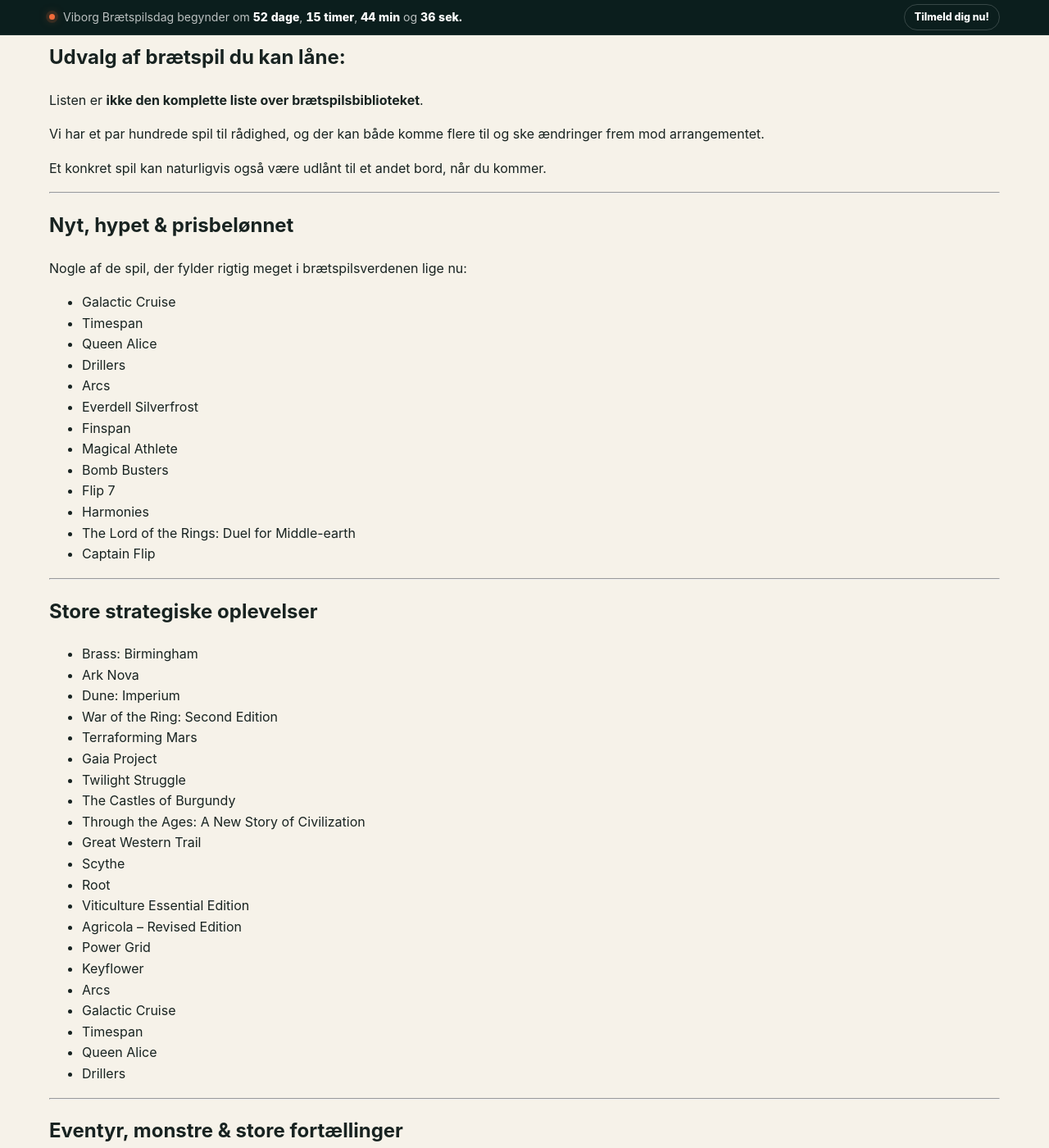
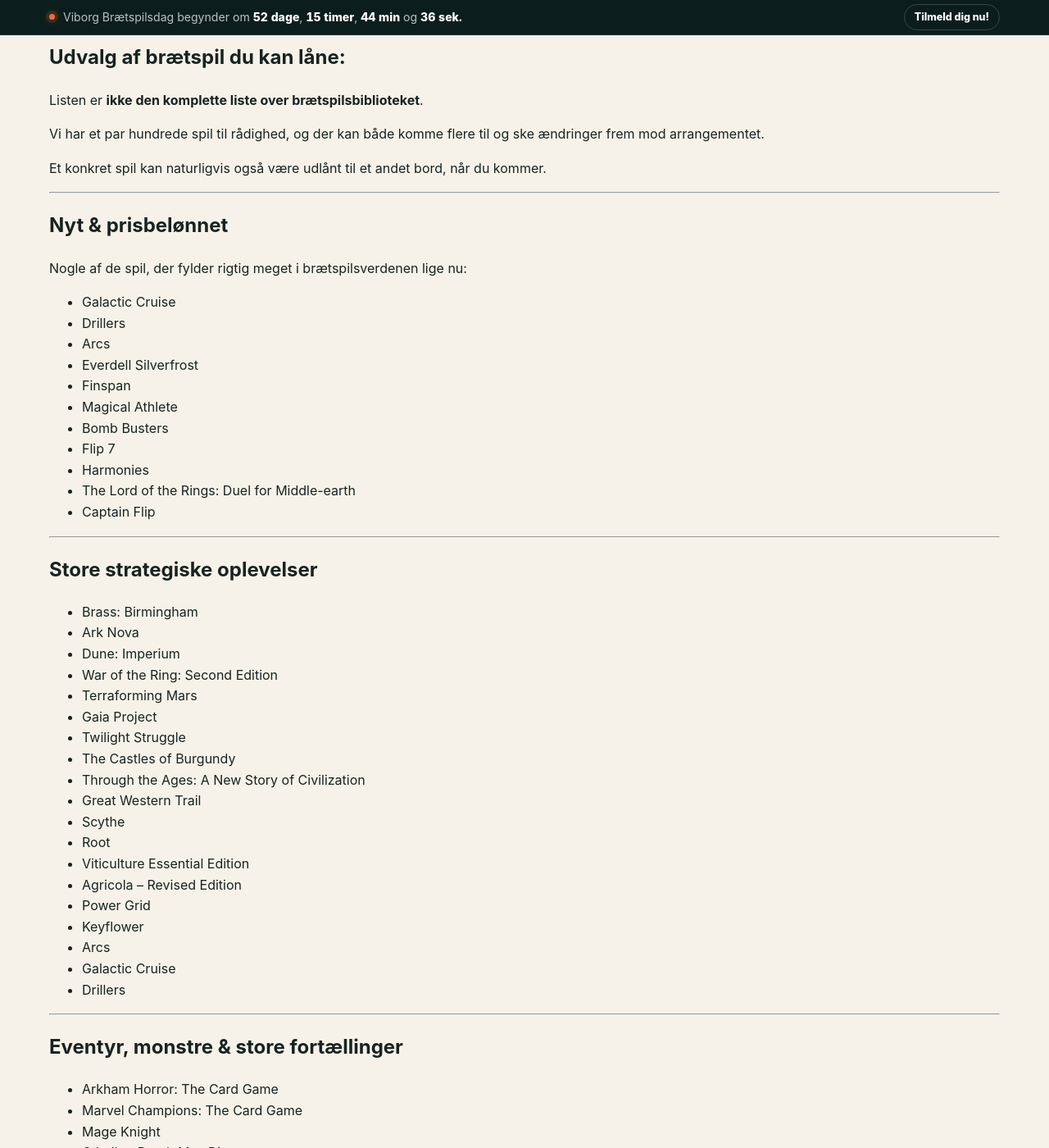
Before and after one commit to Andrejao/spilex, a Jekyll site: the page built from _posts/2026-09-15-aabent-braetspilsbibliotek.md, in a window 1280 px wide and 1400 px high, scrolled down 1397 px. Shown: the whole window at 82% size. Built offline with Jekyll 4.4.1, drawn with Linux system fonts in a browser that asks for light colours.

Commit message:
Update 2026-09-15-aabent-braetspilsbibliotek.md

```diff
--- a/_posts/2026-09-15-aabent-braetspilsbibliotek.md
+++ b/_posts/2026-09-15-aabent-braetspilsbibliotek.md
@@ -44,13 +44,11 @@
 Et konkret spil kan naturligvis også være udlånt til et andet bord, når du kommer.
 
 ---
-## Nyt, hypet & prisbelønnet
+## Nyt & prisbelønnet
 
 Nogle af de spil, der fylder rigtig meget i brætspilsverdenen lige nu:
 
 - Galactic Cruise
-- Timespan
-- Queen Alice
 - Drillers
 - Arcs
 - Everdell Silverfrost
@@ -84,8 +82,6 @@
 - Keyflower
 - Arcs
 - Galactic Cruise
-- Timespan
-- Queen Alice
 - Drillers
 
 ---
@@ -447,7 +443,6 @@
   <li>Pylos</li>
   <li>Quackle</li>
   <li>Quacks</li>
-  <li>Queen Alice</li>
   <li>Quoridor</li>
   <li>Qwirkle</li>
   <li>Qwixx</li>
@@ -499,7 +494,6 @@
   <li>Through the Ages: A New Story of Civilization</li>
   <li>Ticket to Ride: Europe</li>
   <li>TIME Stories Revolution: The Hadal Project</li>
-  <li>Timespan</li>
   <li>Tokaido Duo</li>
   <li>Trio</li>
   <li>Tsuro: Phoenix Rising</li>
```
